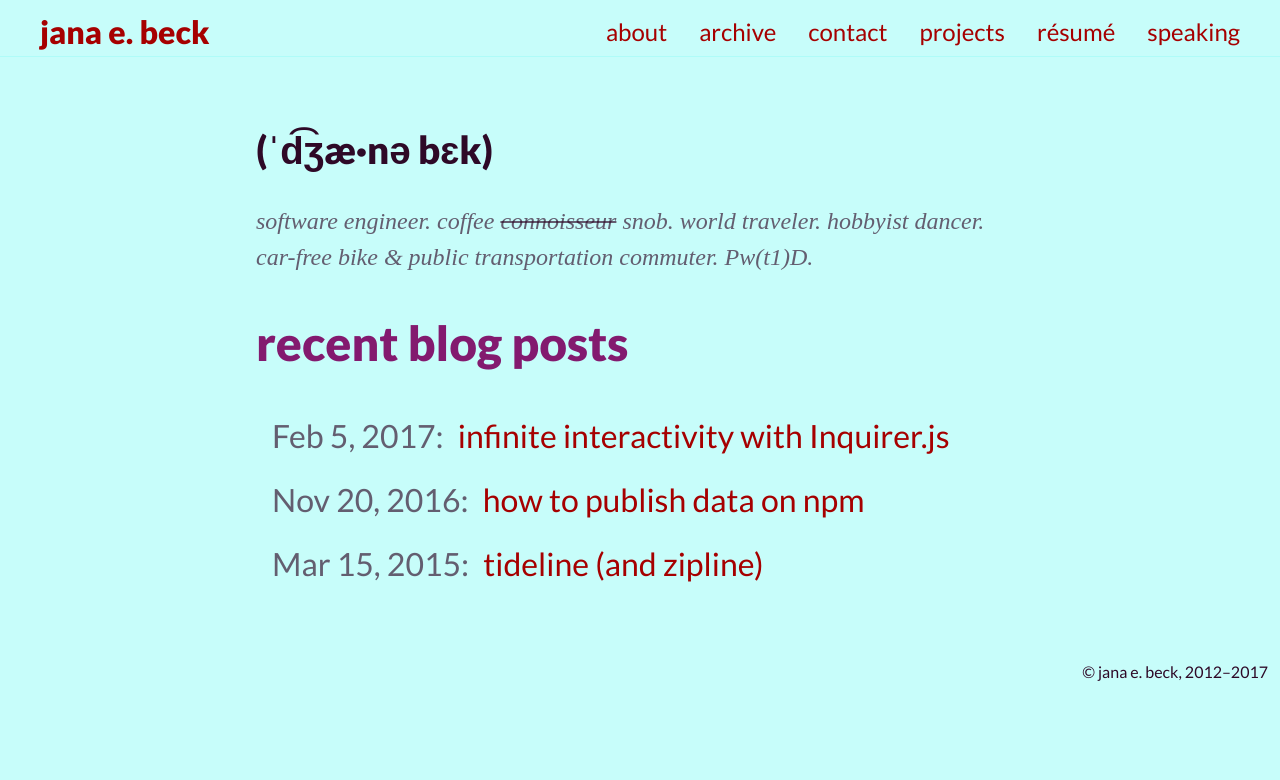
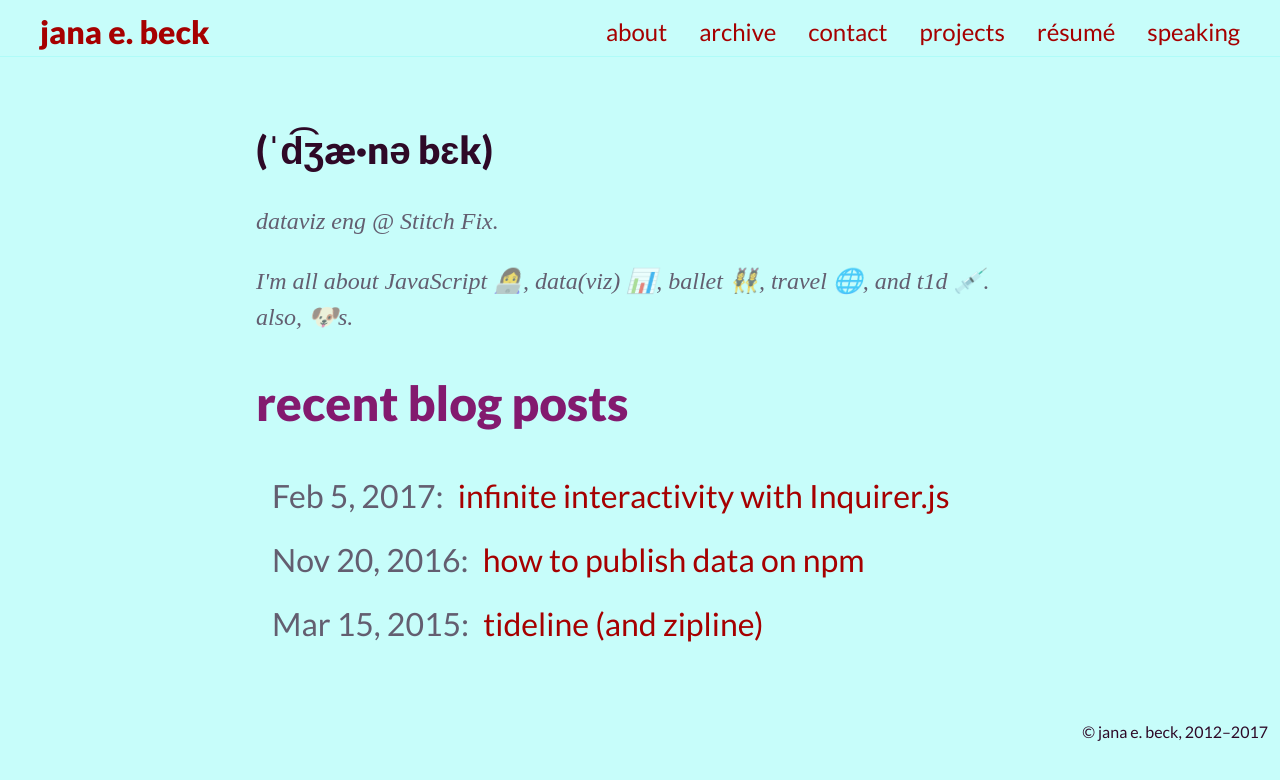
Before and after one commit to jebeck/jebeck.github.com, a Jekyll site: the page built from index.md, in a window 1280 px wide. Shown: the top 780 px of the page. Built offline with Jekyll 4.4.1, drawn with Linux system fonts in a browser that asks for light colours; some web fonts are replaced.

Commit message:
update short intro on home page

```diff
--- a/_includes/intro.html
+++ b/_includes/intro.html
@@ -1,4 +1,7 @@
 <span class="ipa">(&#x02c8;d͡ʒæ·nə bɛk)</span>
-<p id="me-short">
-  {% include twitter_profile.md %}
+<p id="me-job">
+  {% include job.md %}
 </p>
+<p id="me-tagline">
+  {% include tagline.md %}
+</p>
--- /dev/null
+++ b/_includes/job.md
@@ -0,0 +1 @@
+dataviz eng @ Stitch Fix.
--- /dev/null
+++ b/_includes/tagline.md
@@ -0,0 +1 @@
+I'm all about JavaScript 👩‍💻, data(viz) 📊, ballet 👯‍♀️, travel 🌐, and t1d 💉. also, 🐶s.
--- a/_includes/twitter_profile.md
+++ /dev/null
@@ -1 +0,0 @@
-software engineer. coffee <del>connoisseur</del> snob. world traveler. hobbyist dancer. car-free bike &amp; public transportation commuter. Pw(t1)D.
--- a/_sass/_home.scss
+++ b/_sass/_home.scss
@@ -1,10 +1,12 @@
 .home {
-  #me-short {
+  #me-job,
+  #me-tagline {
     color: fade-out($purple--verydark, 0.35);
     font-style: italic;
   }
 
-  .footnotes ol, .footnotes p {
+  .footnotes ol,
+  .footnotes p {
     font-family: 'Gentium Book Basic', serif;
   }
 }
```
